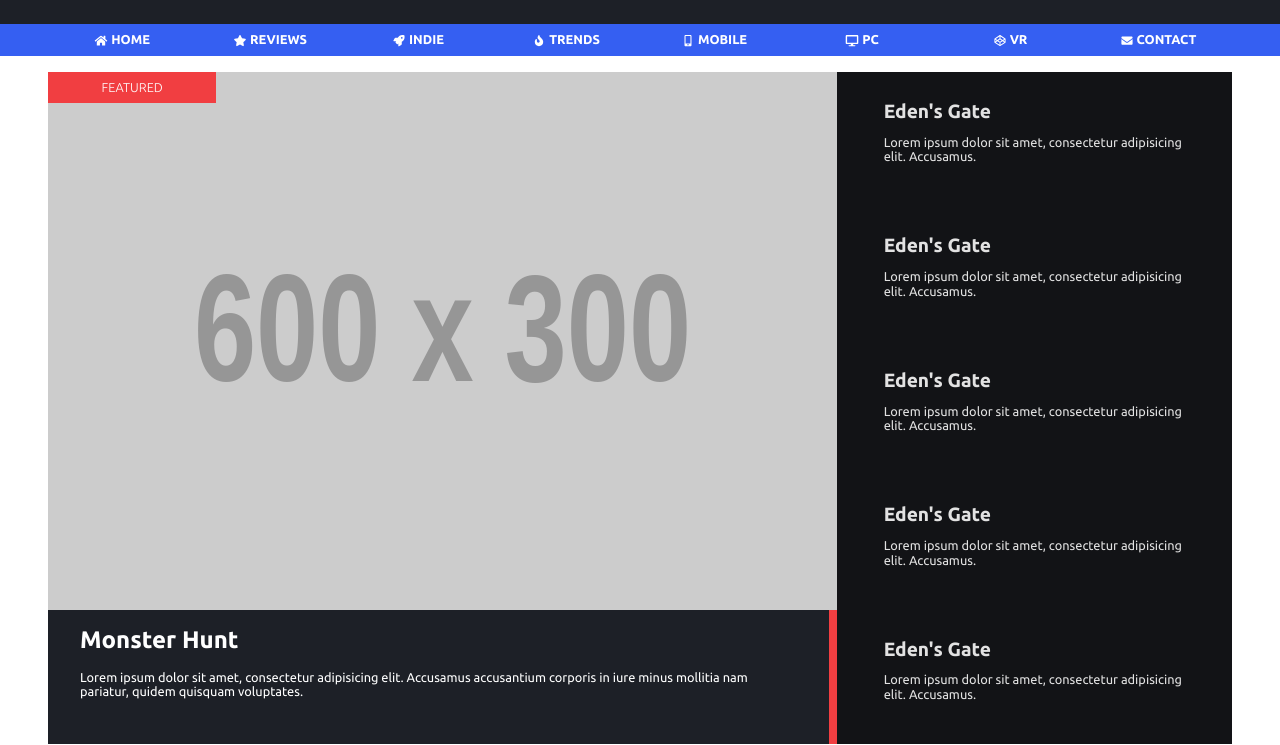
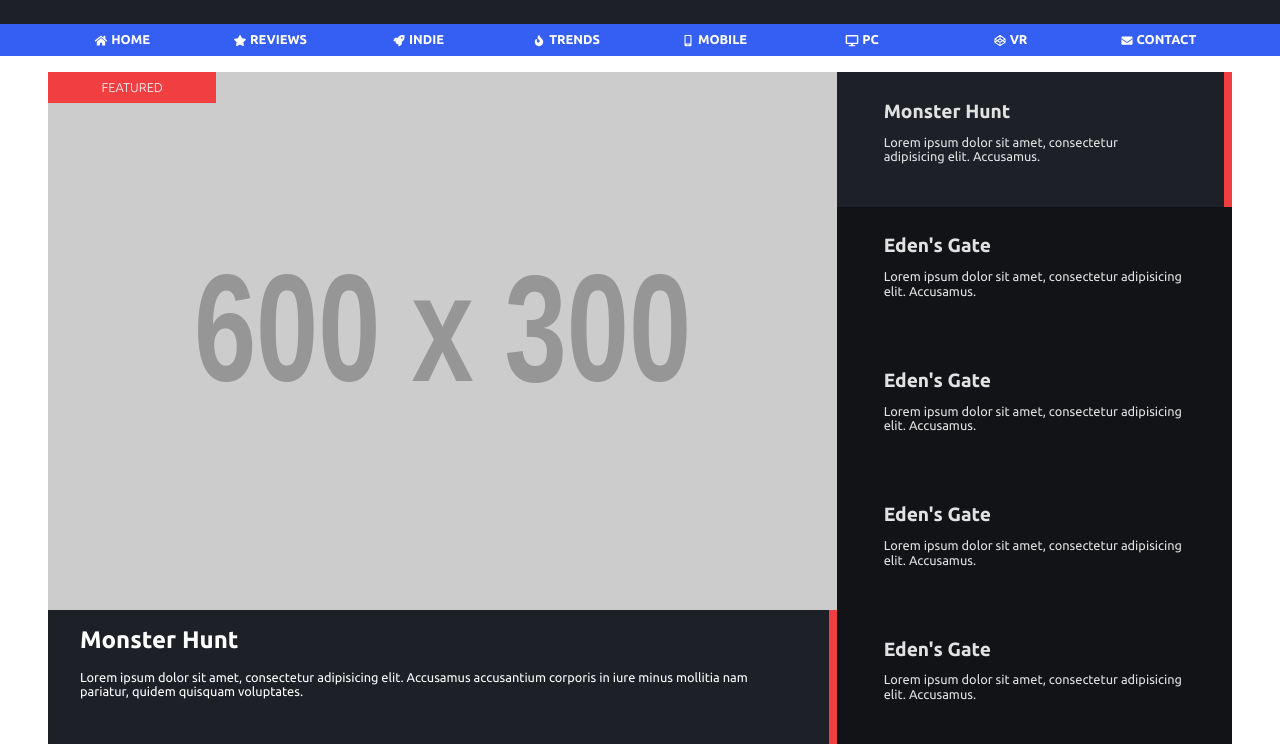
Before and after one commit to jonit-dev/magazine-press-start, a plain HTML site: page index.html in a window 1280 px wide. Shown: the part 83-828 px from the top of the page. Drawn offline with Linux system fonts and the light colour scheme; placeholder pictures from the web are drawn by us.

Commit message:
selector main articles

```diff
--- a/css/landing.css
+++ b/css/landing.css
@@ -296,6 +296,13 @@ display: inline-block;
         padding:0.9rem;
     }
 
+    .active {
+        border-right-style: solid;
+        border-right-color: #f13e41;
+        border-right-width: .5rem;
+        background-color: #1d2027;
+    }
+
 
 
 
--- a/index.html
+++ b/index.html
@@ -133,9 +133,9 @@
 
 
 
-                <div class="other-article-box">
+                <div class="other-article-box active">
 
-                    <h1>Eden's Gate</h1>
+                    <h1>Monster Hunt</h1>
                     <p>Lorem ipsum dolor sit amet, consectetur adipisicing elit. Accusamus. </p>
 
                 </div>
```
